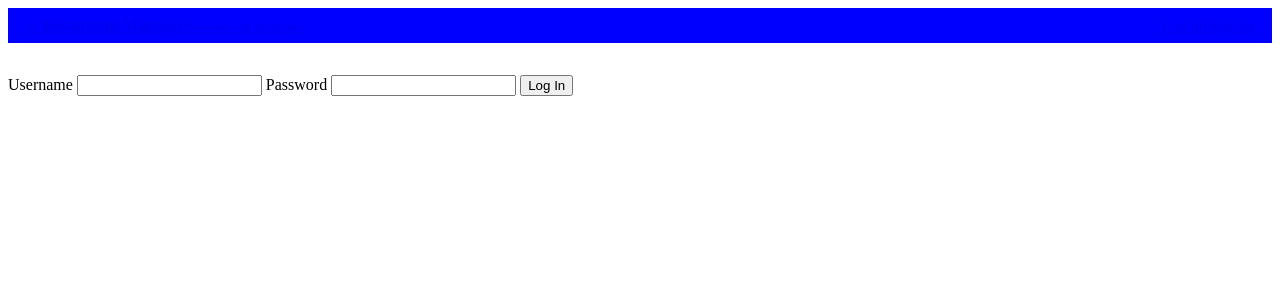
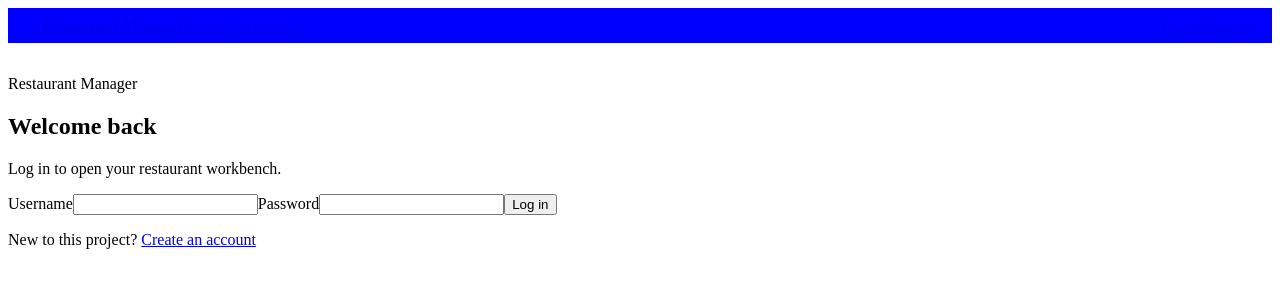
Before and after one commit to xxllxxllxxll-440/SE-353-Project, a Python web app: template flaskr/templates/auth/login.html in a window 1280 px wide. Shown: the top 303 px of the page. Run offline with Jinja, Linux system fonts and the light colour scheme; the template is opened without the code that fills it, so the values that code supplies are empty.

Commit message:
Add files via upload

```diff
--- a/flaskr/templates/auth/login.html
+++ b/flaskr/templates/auth/login.html
@@ -1,20 +1,5 @@
-<!-- Jinja import -->
 {% extends 'base.html' %}
-
-<!-- Header override -->
-{% block header %}
-    <!-- Title override -->
-  <h1>{% block title %}Log In{% endblock %}</h1>
+{% block title %}Log in{% endblock %}
+{% block content %}
+<section class="auth-card panel"><div class="section-label">Restaurant Manager</div><h1 class="page-title">Welcome back</h1><p class="page-subtitle">Log in to open your restaurant workbench.</p><form method="post"><input type="hidden" name="_csrf_token" value="{{ csrf_token() }}"><label class="field">Username<input name="username" autocomplete="username" required></label><label class="field">Password<input type="password" name="password" autocomplete="current-password" required></label><button class="btn primary auth-submit" type="submit">Log in</button></form><p class="auth-footer">New to this project? <a href="{{ url_for('auth.register') }}">Create an account</a></p></section>
 {% endblock %}
-
-<!-- Main override-->
-{% block content %}
-    <!-- Required prevents browser form submitting until all fields are entered-->
-  <form method="post">
-    <label for="username">Username</label>
-    <input type="text" name="username" id="username" required>
-    <label for="password">Password</label>
-    <input type="password" name="password" id="password" required>
-    <input type="submit" value="Log In">
-  </form>
-{% endblock %}
```
